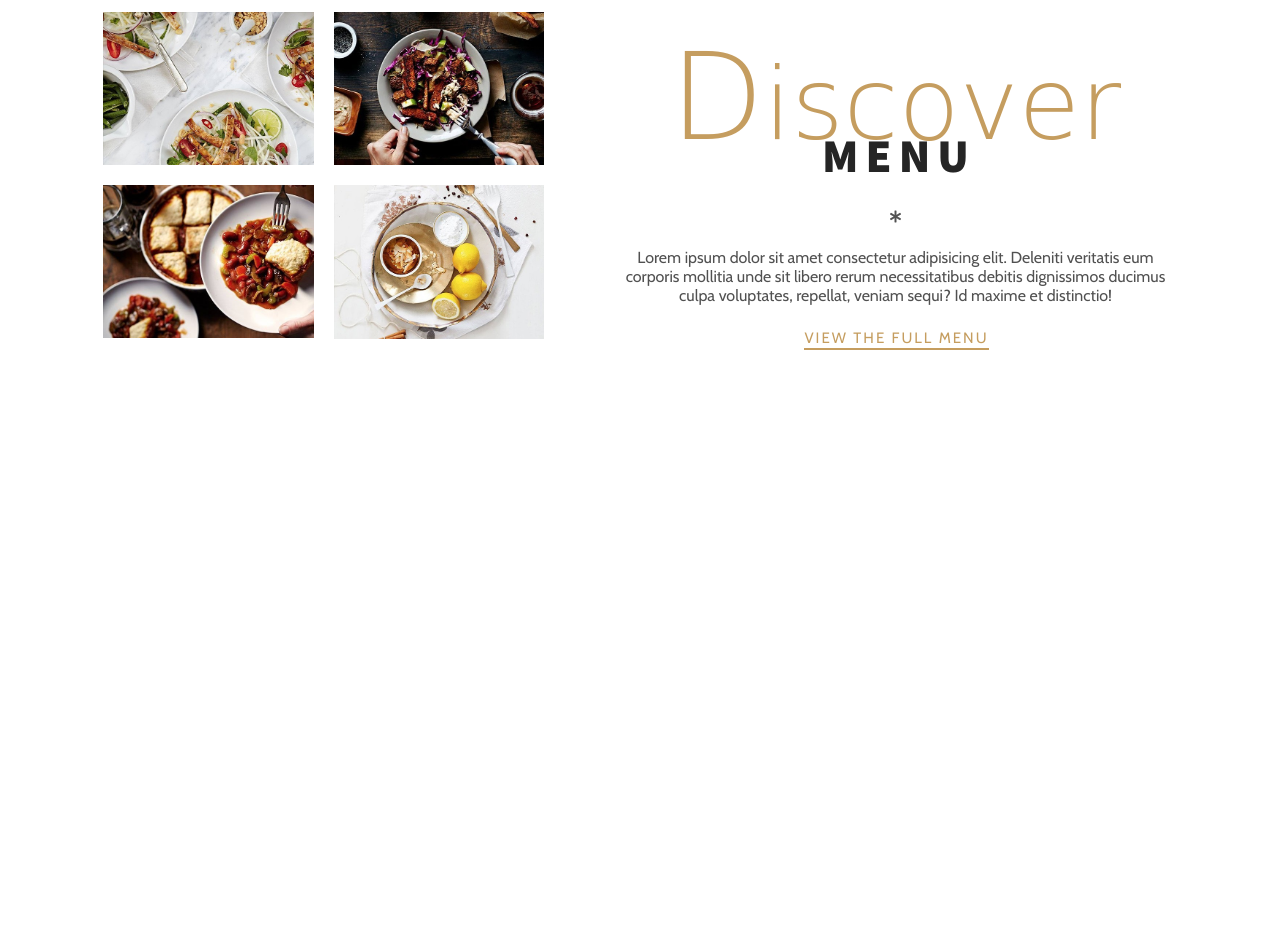
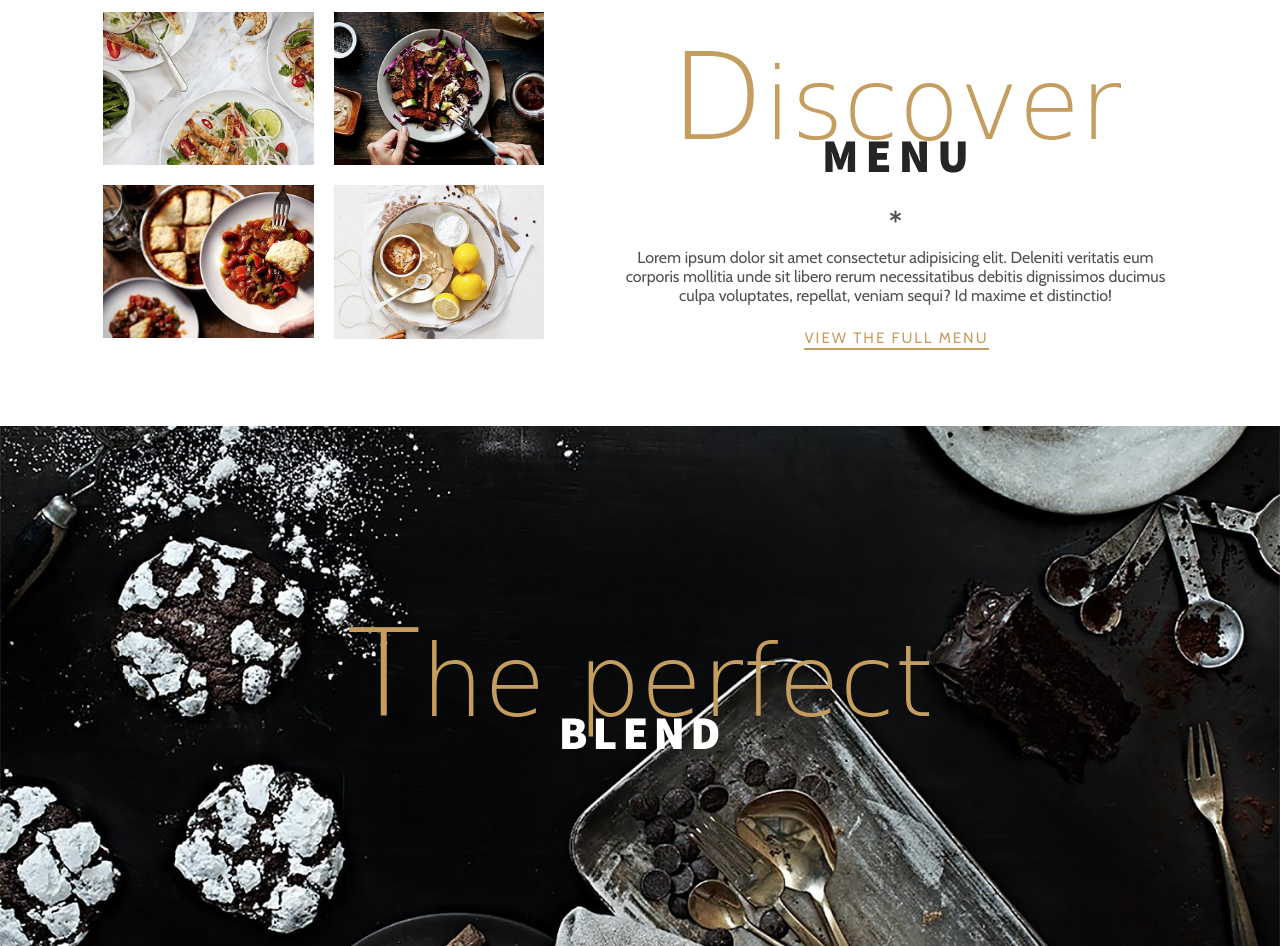
Before and after one commit to SardarLT/rosa-site, a plain HTML site: page index.html in a window 1280 px wide. Shown: the part 1973-2919 px from the top of the page. Before the commit the page ends 2399 px from the top, so only its background shows below. Drawn offline with nearby package versions, Linux system fonts and the light colour scheme; a web font is replaced by a local one.

Commit message:
before footer

```diff
--- a/index.html
+++ b/index.html
@@ -130,6 +130,19 @@
         </div>
     </section>
 
+    <section class="perfect between">
+        <div class="container">
+            <div class="global-headline">
+                <h1 class="headline">
+                    <span class="first-letter">T</span>he perfect
+                </h1>
+                <h2 class="sub-headline ">
+                    Blend
+                </h2>
+            </div>
+        </div>
+    </section>
+
     <script src="main.js"></script>
 </body>
 
--- a/sass/_layout.scss
+++ b/sass/_layout.scss
@@ -286,3 +286,8 @@
         margin-bottom: 2.4rem;
     }
 }
+
+.perfect {
+    background: url(../img/perfect-blend.jpg) center no-repeat;
+    background-size: cover;
+}
```
Also changed, not shown: css/main.css, 1 other file.
